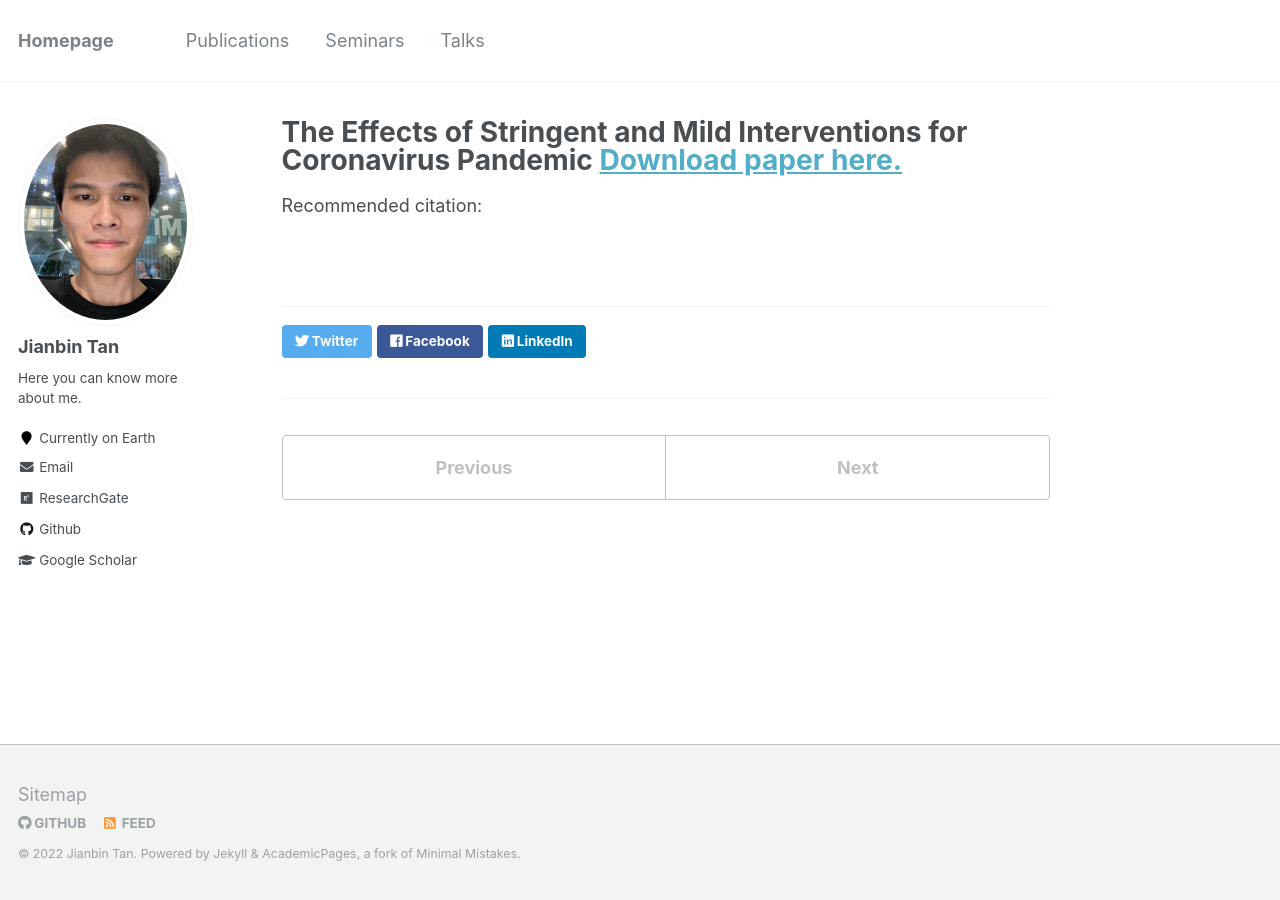
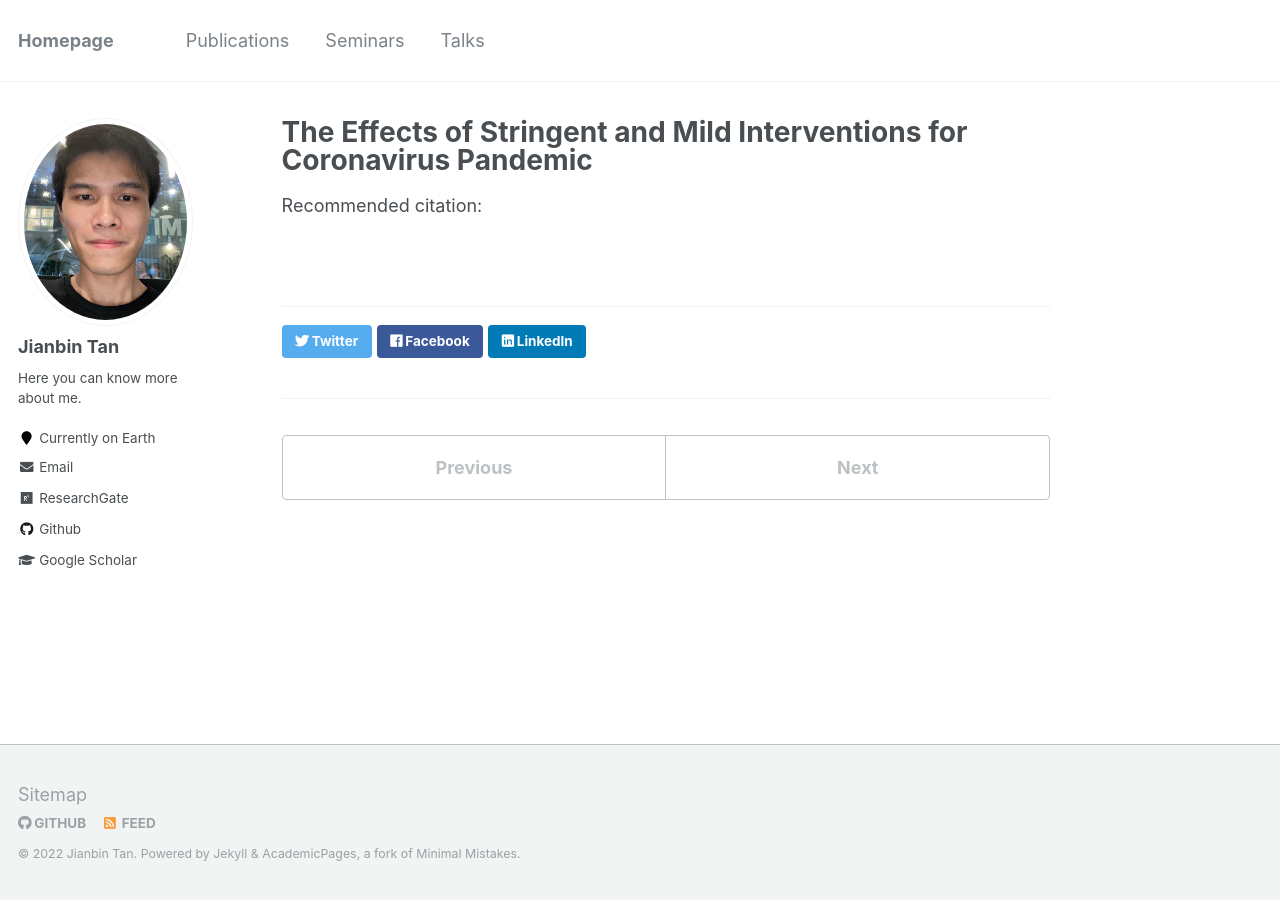
Before and after one commit to Tan-jianbin/Tan-jianbin.github.io, a Jekyll site: the page built from _publications/JASA1.md, in a window 1280 px wide. Built offline with Jekyll 4.4.1, drawn with Linux system fonts in a browser that asks for light colours.

Commit message:
Update JASA1.md

```diff
--- a/_publications/JASA1.md
+++ b/_publications/JASA1.md
@@ -1,5 +1,5 @@
 ---
-title: 'The Effects of Stringent and Mild Interventions for Coronavirus Pandemic [Download paper here.](https://cogentoa.tandfonline.com/doi/abs/10.1080/01621459.2021.1897015?journalCode=uasa20)'
+title: 'The Effects of Stringent and Mild Interventions for Coronavirus Pandemic'
 collection: publications
 permalink: /publication/JASA1
 excerpt: 'Ting Tian, Jianbin Tan, Wenxiang Luo, Yukang Jiang, Minqiong Chen, Songpan Yang, Canhong Wen, Wenliang Pan & Xueqin Wang (2021), The Effects of Stringent and Mild Interventions for Coronavirus Pandemic, $\textit{Journal of the American Statistical Association}$, 116:534, 481-491 (*$\mathbf{joint\ first\ authorship}$).'
```
